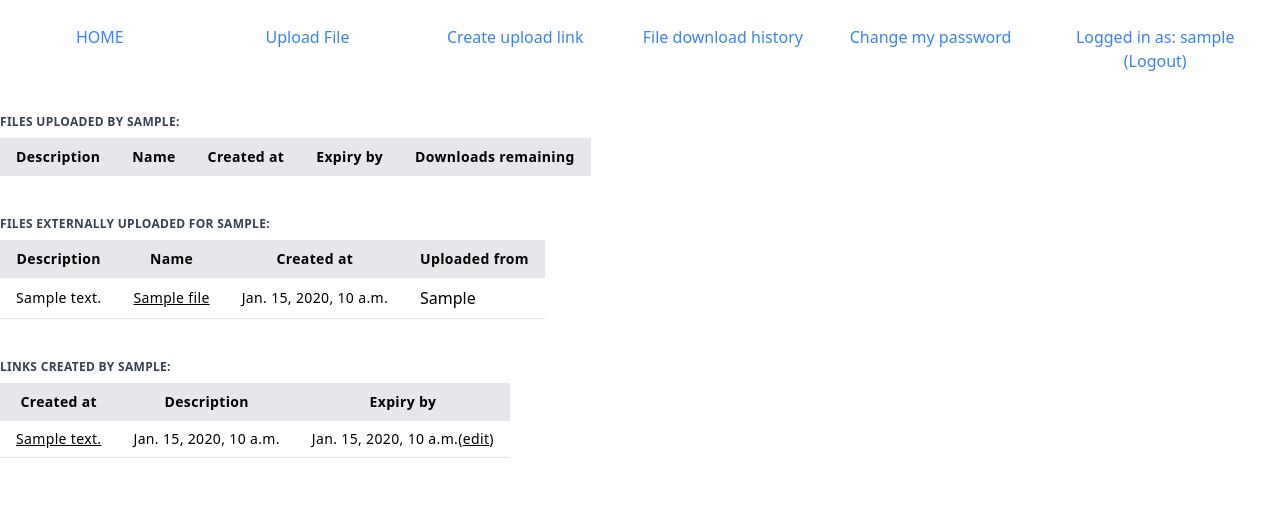
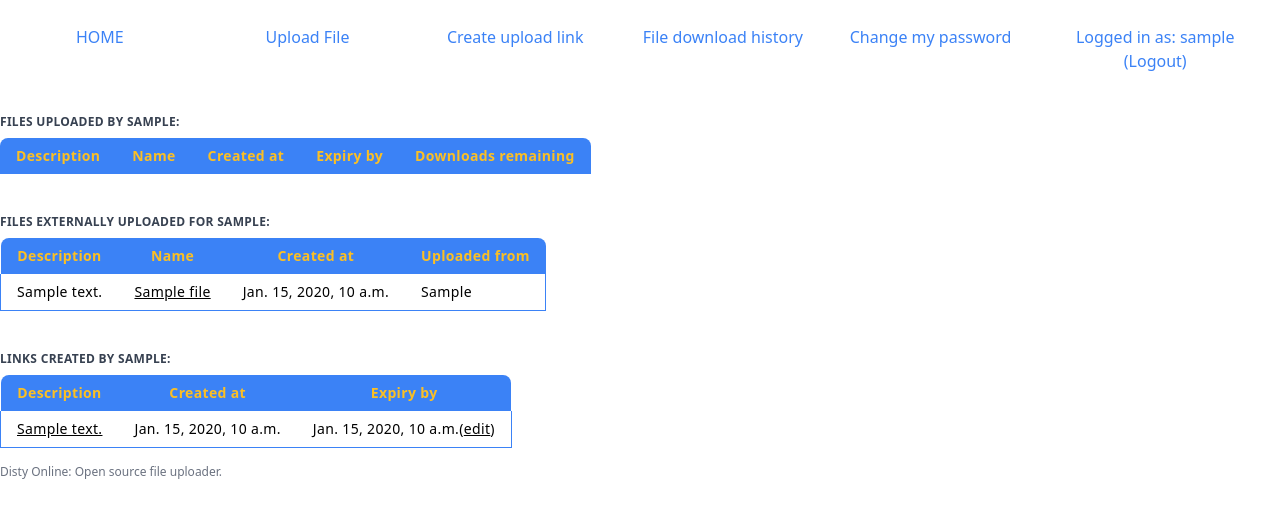
Before and after one commit to disty-online/disty, a Django app: page /disty/ in a window 1280 px wide. Shown: the top 518 px of the page. Run offline with Django 3.2, Linux system fonts and the light colour scheme; a user stored in the database is signed in; tables that the repository leaves empty hold one stand-in row (values such as "Sample post"); lists and menus that the app fills with data are empty; some libraries are stand-ins or nearby versions.

Commit message:
Add table styling and filter query on home page

```diff
--- a/disty/templates/disty/home.html
+++ b/disty/templates/disty/home.html
@@ -1,29 +1,42 @@
 {% extends 'base.html' %}
 {% block content %}
 {% include 'disty/navigation.html' %}
+
 <p class="block uppercase tracking-wide text-gray-700 text-xs font-bold mb-2 pt-8">Files uploaded by {{ user }}:</p>
 <table class="table-auto">
     <thead>
-        <tr class="bg-gray-200">
-            <th class="border-t border-b px-4 py-2 tracking-wide text-sm font-bold">Description</th>
-            <th class="border-t border-b px-4 py-2 tracking-wide text-sm font-bold">Name</th>
-            <th class="border-t border-b px-4 py-2 tracking-wide text-sm font-bold">Created at</th>
-            <th class="border-t border-b px-4 py-2 tracking-wide text-sm font-bold">Expiry by</th>
-            <th class="border-t border-b px-4 py-2 tracking-wide text-sm font-bold">Downloads remaining</th>
+        <tr class="bg-blue-500">
+            <th class="rounded-tl-lg px-4 py-2 tracking-wide text-sm font-bold text-yellow-400">Description</th>
+            <th class="px-4 py-2 tracking-wide text-sm font-bold text-yellow-400">Name</th>
+            <th class="px-4 py-2 tracking-wide text-sm font-bold text-yellow-400">Created at</th>
+            <th class="px-4 py-2 tracking-wide text-sm font-bold text-yellow-400">Expiry by</th>
+            <th class="rounded-tr-lg px-4 py-2 tracking-wide text-sm font-bold text-yellow-400">Downloads remaining</th>
         </tr>
     </thead>
     <tbody>
-        {% for url in urls %}
-        {% if url.file.origin == "internal" %}
-        <tr>
-            <td class="border-b px-4 py-2 tracking-wide text-sm">{{ url.file.description }}</td>
-            <td class="border-b px-4 py-2 tracking-wide text-sm"><a class="underline"
+        {% for url in internal %}
+        {% if forloop.last %}
+        <tr class="hover:bg-blue-100">
+            <td class="border-l border-b border-blue-500 px-4 py-2 tracking-wide text-sm">{{ url.file.description }}
+            </td>
+            <td class="border-b border-blue-500 px-4 py-2 tracking-wide text-sm"><a class="underline"
                     href="download/{{ url.url }}">{{ url.file.name}}</a></td>
-            <td class="border-b px-4 py-2 tracking-wide text-sm">{{ url.created_at }}</td>
-            <td class="border-b px-4 py-2 tracking-wide text-sm">{{ url.expiry }} (<a class="underline"
+            <td class="border-b border-blue-500 px-4 py-2 tracking-wide text-sm">{{ url.created_at }}</td>
+            <td class="border-b border-blue-500 px-4 py-2 tracking-wide text-sm">{{ url.expiry }} (<a class="underline"
                     href="edit_upload/form/{{ url.url }}">edit</a>)</td>
-            <td class="border-b px-4 py-2 tracking-wide text-sm">{{ url.download_limit }} (<a class="underline"
+            <td class="border-r border-b border-blue-500 px-4 py-2 tracking-wide text-sm">{{ url.download_limit }} (<a
+                    class="underline" href="edit_upload/form/{{ url.url }}">edit</a>)</td>
+        </tr>
+        {% else %}
+        <tr class="hover:bg-blue-100">
+            <td class="border-l border-blue-500 px-4 py-2 tracking-wide text-sm">{{ url.file.description }}</td>
+            <td class="border-blue-500 px-4 py-2 tracking-wide text-sm"><a class="underline"
+                    href="download/{{ url.url }}">{{ url.file.name}}</a></td>
+            <td class="border-blue-500 px-4 py-2 tracking-wide text-sm">{{ url.created_at }}</td>
+            <td class="border-blue-500 px-4 py-2 tracking-wide text-sm">{{ url.expiry }} (<a class="underline"
                     href="edit_upload/form/{{ url.url }}">edit</a>)</td>
+            <td class="border-r border-blue-500 px-4 py-2 tracking-wide text-sm">{{ url.download_limit }} (<a
+                    class="underline" href="edit_upload/form/{{ url.url }}">edit</a>)</td>
         </tr>
         {% endif %}
         {% endfor %}
@@ -34,48 +47,73 @@
     {{ user }}:</p>
 <table class="table-auto">
     <thead>
-        <tr class="bg-gray-200">
-            <th class="border-t border-b px-4 py-2 tracking-wide text-sm font-bold">Description</th>
-            <th class="border-t border-b px-4 py-2 tracking-wide text-sm font-bold">Name</th>
-            <th class="border-t border-b px-4 py-2 tracking-wide text-sm font-bold">Created at</th>
-            <th class="border-t border-b px-4 py-2 tracking-wide text-sm font-bold">Uploaded from</th>
+        <tr class="bg-blue-500">
+            <th class="rounded-tl-lg px-4 py-2 tracking-wide text-sm font-bold text-yellow-400">
+                Description</th>
+            <th class="px-4 py-2 tracking-wide text-sm font-bold text-yellow-400">Name</th>
+            <th class="px-4 py-2 tracking-wide text-sm font-bold text-yellow-400">Created at</th>
+            <th class="rounded-tr-lg  px-4 py-2 tracking-wide text-sm font-bold text-yellow-400">Uploaded from</th>
         </tr>
     </thead>
     <tbody>
-        {% for url in urls %}
-        {% if url.file.origin != "internal" %}
-        <tr>
-            <td class="border-b px-4 py-2 tracking-wide text-sm">{{ url.file.description }}</td>
-            <td class="border-b px-4 py-2 tracking-wide text-sm"><a class="underline"
+        {% for url in external %}
+        {% if forloop.last %}
+        <tr class="hover:bg-blue-100">
+            <td class="border-l border-b border-blue-500 px-4 py-2 tracking-wide text-sm">{{ url.file.description }}
+            </td>
+            <td class="border-b border-blue-500 px-4 py-2 tracking-wide text-sm"><a class="underline"
                     href="download/{{ url.url }}">{{ url.file.name}}</a></td>
-            <td class="border-b px-4 py-2 tracking-wide text-sm">{{ url.created_at }}</td>
-            <td class="border-b px-4 py-2">{{ url.file.origin }}</td>
+            <td class="border-b border-blue-500 px-4 py-2 tracking-wide text-sm">{{ url.created_at }}</td>
+            <td class="border-r border-b border-blue-500 px-4 py-2 tracking-wide text-sm">{{ url.file.origin }}</td>
+        </tr>
+        {% else %}
+        <tr class="hover:bg-blue-100">
+            <td class="border-l border-blue-500 px-4 py-2 tracking-wide text-sm">{{ url.file.description }}</td>
+            <td class="border-blue-500 px-4 py-2 tracking-wide text-sm"><a class="underline"
+                    href="download/{{ url.url }}">{{ url.file.name}}</a></td>
+            <td class="border-blue-500 px-4 py-2 tracking-wide text-sm">{{ url.created_at }}</td>
+            <td class="border-r border-blue-500 px-4 py-2 tracking-wide text-sm">{{ url.file.origin }}</td>
         </tr>
         {% endif %}
         {% endfor %}
     </tbody>
 </table>
 
-<p class="block uppercase tracking-wide text-gray-700 text-xs font-bold mb-2 pt-10">Links created by {{ user }}:</p>
+<p class="block uppercase tracking-wide text-gray-700 text-xs font-bold mb-2 pt-10">Links created by
+    {{ user }}:</p>
 <table class="table-auto">
     <thead>
-        <tr class="bg-gray-200">
-            <th class="border-t border-b px-4 py-2 tracking-wide text-sm font-bold">Created at</th>
-            <th class="border-t border-b px-4 py-2 tracking-wide text-sm font-bold">Description</th>
-            <th class="border-t border-b px-4 py-2 tracking-wide text-sm font-bold">Expiry by</th>
+        <tr class="bg-blue-500">
+            <th class="rounded-tl-lg px-4 py-2 tracking-wide text-sm font-bold text-yellow-400">Description</th>
+            <th class="px-4 py-2 tracking-wide text-sm font-bold text-yellow-400">Created at</th>
+            <th class="rounded-tr-lg px-4 py-2 tracking-wide text-sm font-bold text-yellow-400">Expiry by</th>
         </tr>
     </thead>
     <tbody>
         {% for obj in upload_urls %}
-        <tr>
-            <td class="border-b px-4 py-2 tracking-wide text-sm"><a class="underline"
+        {% if forloop.last %}
+        <tr class="hover:bg-blue-100">
+            <td class="border-b border-l border-blue-500 px-4 py-2 tracking-wide text-sm"><a class="underline"
                     href="{{ output_link }}{{ obj.url }}">{{ obj.description }}</a></td>
-            <td class="border-b px-4 py-2 tracking-wide text-sm">{{ obj.created_at }}</td>
-            <td class="border-b px-4 py-2 tracking-wide text-sm">{{ obj.expiry }}(<a class="underline"
+            <td class="border-b border-blue-500 px-4 py-2 tracking-wide text-sm">{{ obj.created_at }}</td>
+            <td class="border-b border-r border-blue-500 px-4 py-2 tracking-wide text-sm">{{ obj.expiry }}(<a
+                    class="underline" href="edit_upload_url/form/{{ obj.url }}">edit</a>)</td>
+        </tr>
+        {% else %}
+        <tr class="hover:bg-blue-100">
+            <td class="border-l border-blue-500 px-4 py-2 tracking-wide text-sm"><a class="underline"
+                    href="{{ output_link }}{{ obj.url }}">{{ obj.description }}</a></td>
+            <td class="border-blue-500 px-4 py-2 tracking-wide text-sm">{{ obj.created_at }}</td>
+            <td class="border-r border-blue-500 px-4 py-2 tracking-wide text-sm">{{ obj.expiry }}(<a class="underline"
                     href="edit_upload_url/form/{{ obj.url }}">edit</a>)</td>
         </tr>
+        {% endif %}
         {% endfor %}
     </tbody>
 </table>
 
+<p class="pt-4 text-gray-500 text-xs">
+    <a href="https://github.com/disty-online/disty">Disty Online</a>: Open source file uploader.
+</p>
+
 {% endblock %}
--- a/disty/views.py
+++ b/disty/views.py
@@ -23,14 +23,17 @@ from disty.forms import (
 def home(request):
     user = User.objects.get(username=request.user)
     urls = DownloadUrl.objects.filter(owner=user.id)
+    external_file_urls = [url for url in urls if url.file.origin != "internal"]
+    internal_file_urls = [url for url in urls if url.file.origin == "internal"]
     upload_urls = UploadUrl.objects.filter(owner=user.id)
     output_link = request.build_absolute_uri() + "upload/"
     return render(
         request,
         "disty/home.html",
         {
-            "urls": urls,
             "user": user,
+            "external": external_file_urls,
+            "internal": internal_file_urls,
             "upload_urls": upload_urls,
             "output_link": output_link,
         },
```
